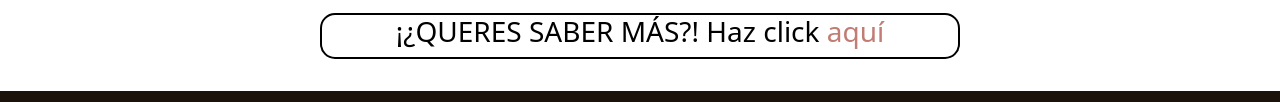
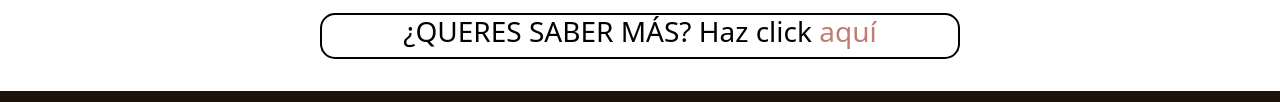
Before and after one commit to Eisenhach/Nutrifit-Eisenhach, a plain HTML site: page index.html in a window 1280 px wide. Shown: the part 1986-2088 px from the top of the page. Drawn offline with nearby package versions, Linux system fonts and the light colour scheme; a web font is replaced by a local one.

Commit message:
modifico la section en el index

```diff
--- a/index.html
+++ b/index.html
@@ -178,7 +178,7 @@
       <section id="section__dowload" class="mx-auto">
         <div class="container__dowload text-center">
           <h3 class="h3__dowload">
-            <span class="h3__dowload-uppercase">¡¿Queres saber más?!</span> Haz click <a href="content/Recetario dulce salado.docx.pdf" class="link__dowload--menu">aquí</a>
+            <span class="h3__dowload-uppercase">¿Queres saber más?</span> Haz click <a href="content/Recetario dulce salado.docx.pdf" class="link__dowload--menu">aquí</a>
           </h3>
         </div>
       </section>
```
